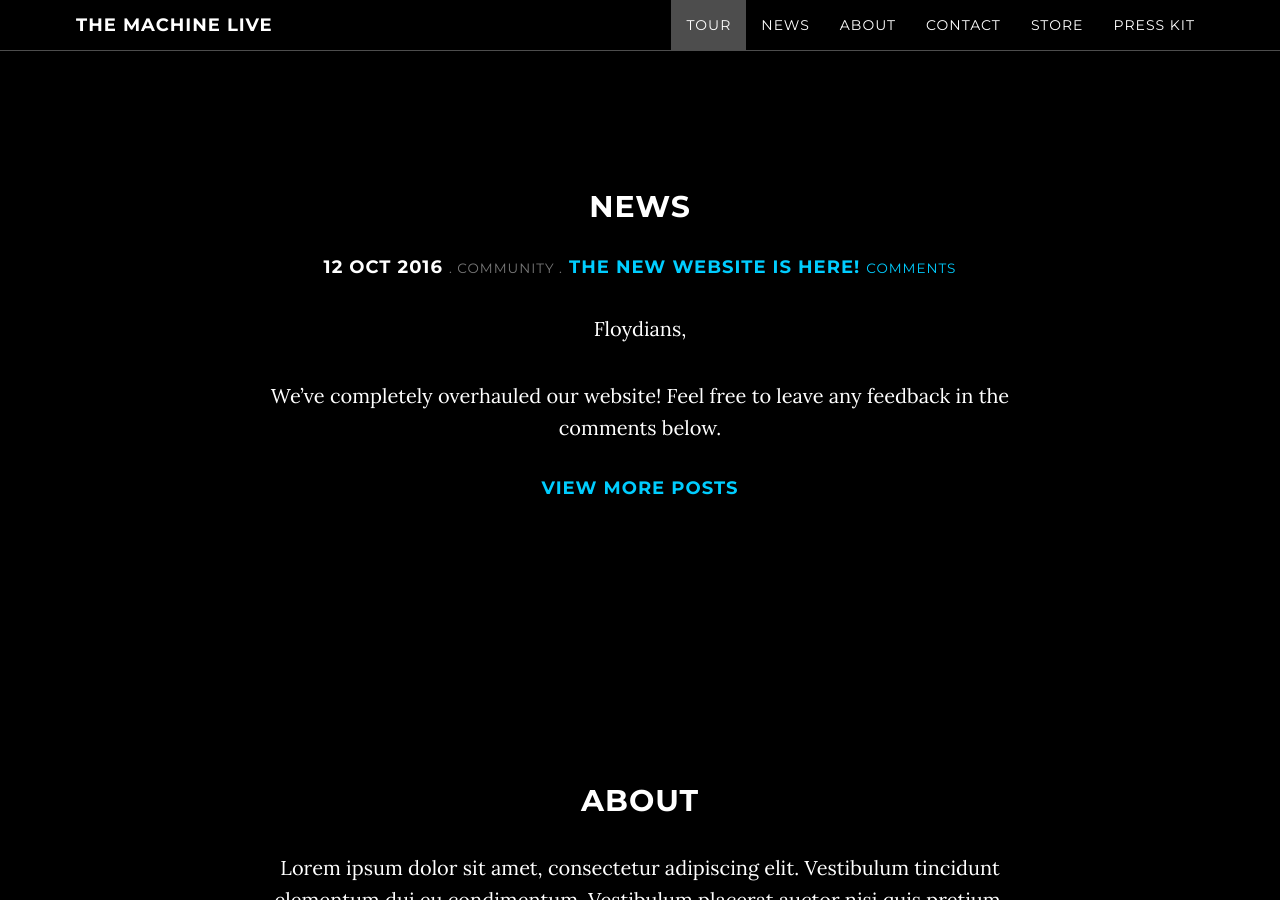
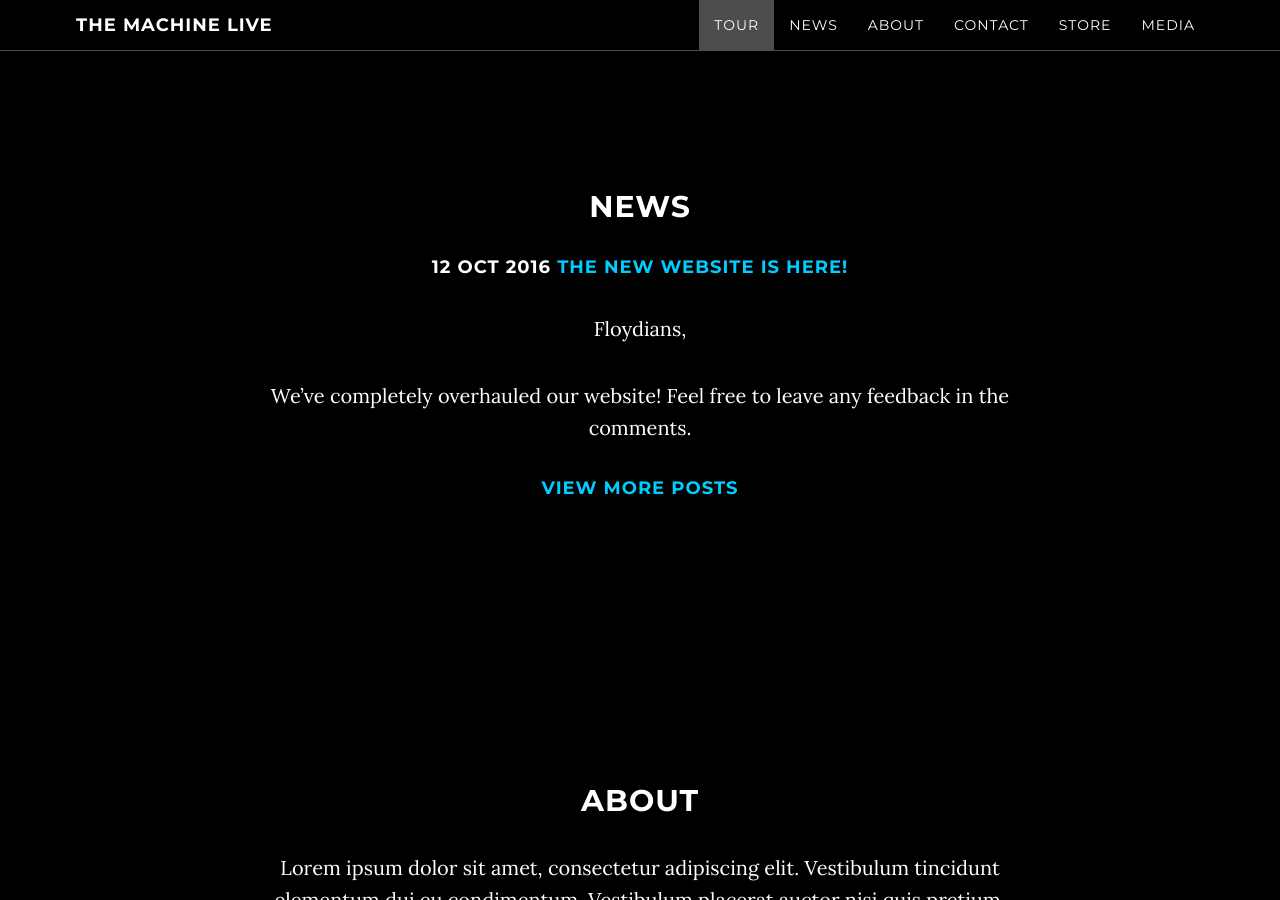
Before and after one commit to machineweb/machineweb.github.io, a Jekyll site: the page built from index.html, in a window 1280 px wide and 900 px high, scrolled down 1705 px. Built offline with Jekyll 4.4.1, drawn with Linux system fonts in a browser that asks for light colours; comment, search, counter and statistics services are not loaded.

Commit message:
news header changes

```diff
--- a/_includes/latest-post.html
+++ b/_includes/latest-post.html
@@ -7,9 +7,7 @@
 
         {% assign post = site.posts.first %}
         <h4> <strong> {{ post.date | date_to_string }} </strong>
-          <small>. {{ post.category }} .</small>
           <strong> <a href="{{ post.url }}">{{ post.title }} </a> </strong>
-          <small> <a href="{{ post.url }}#disqus_thread">Comments</a></small>
         </h4>
 
         {{ post.content | truncatewords: site.post-preview-words | markdownify }}
--- a/_includes/navigation.html
+++ b/_includes/navigation.html
@@ -55,7 +55,7 @@
                 </li>
 
                 <li>
-                    <a href="{{ site.url }}/presskit">Press Kit</a>
+                    <a href="{{ site.url }}/presskit">Media</a>
                 </li>
 
             </ul>
--- a/_posts/2016-10-12-new-website.md
+++ b/_posts/2016-10-12-new-website.md
@@ -8,4 +8,4 @@ tags: [ 'update' ]
 
 Floydians,
 
-We've completely overhauled our website! Feel free to leave any feedback in the comments below.
+We've completely overhauled our website! Feel free to leave any feedback in the comments.
--- /dev/null
+++ b/css/misc.css
@@ -0,0 +1,5 @@
+.nav-delim {
+    position: relative;
+    display: block;
+    padding: 10px 15px;
+}
```
